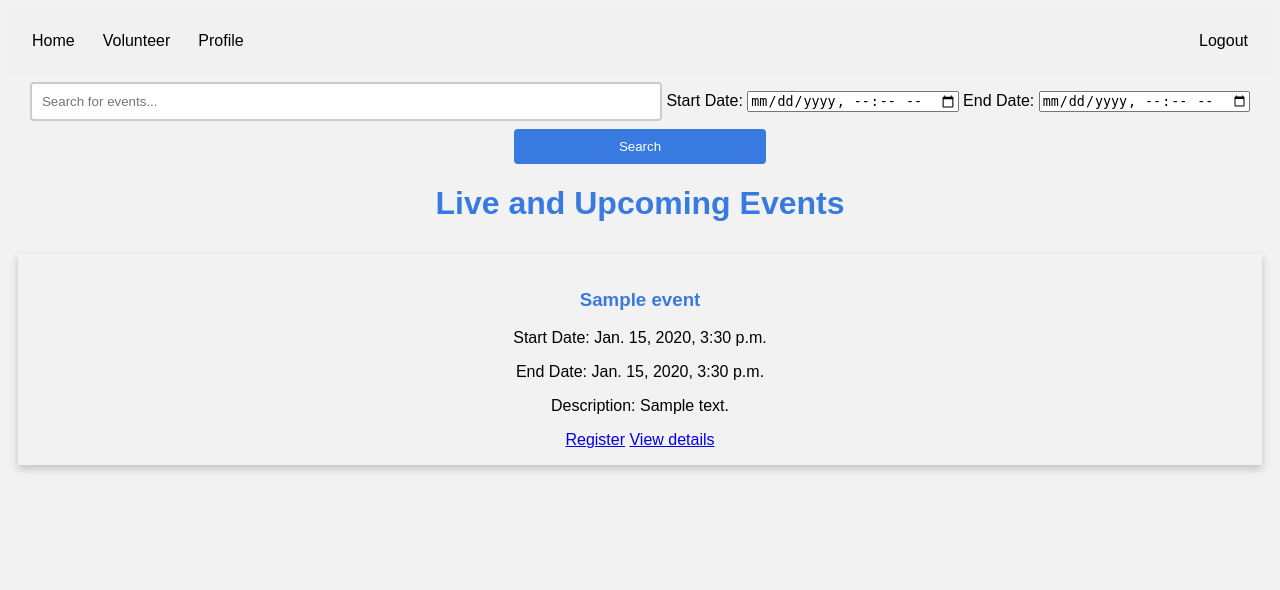
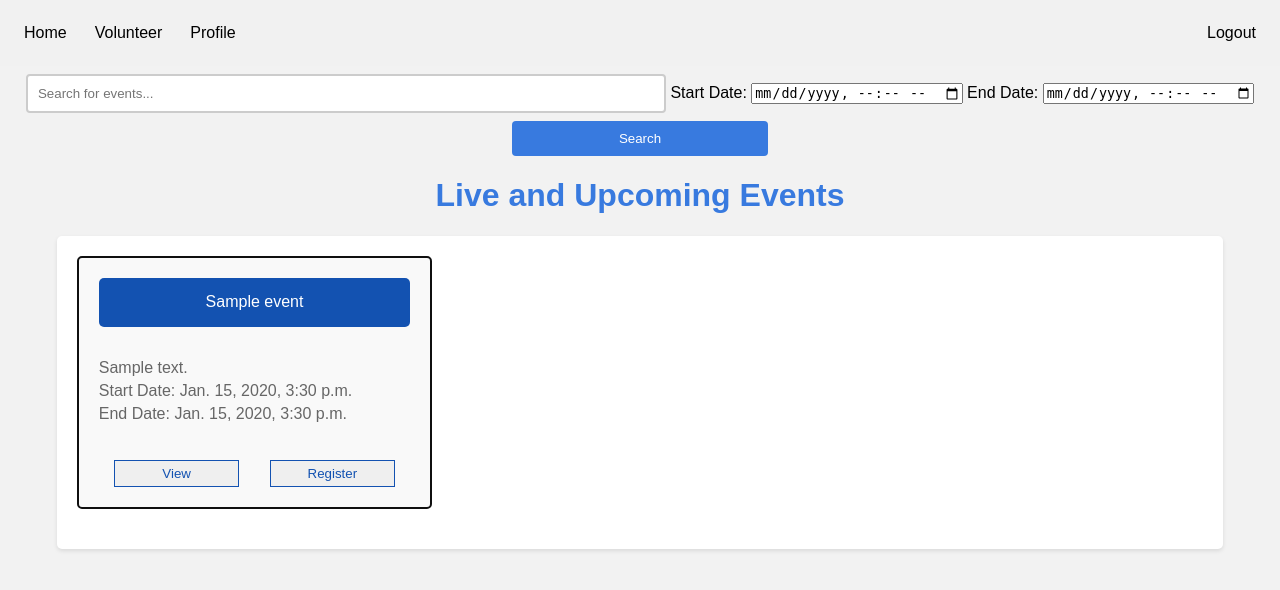
Before and after one commit to TheLapisGoat/CulturalFestManagementSystem, a Django app: page /student/ in a window 1280 px wide. Shown: the top 590 px of the page. Run offline with Django 5.2, Linux system fonts and the light colour scheme; a user stored in the database is signed in; tables that the repository leaves empty hold one stand-in row (values such as "Sample post"); parts of the project's set-up code (start-up, migrations or seed data) failed here and were passed over.

Commit message:
CSS changes

```diff
--- a/src/webapp/templates/organizer/organizer_home.html
+++ b/src/webapp/templates/organizer/organizer_home.html
@@ -167,6 +167,8 @@
                         <div class="event-card">
                             <div class="event-name">{{ event.name }}</div>
                             <p>{{ event.description }}</p>
+                            <p>Start Date: {{ event.start_date }}</p>
+                            <p>End Date: {{ event.end_date }}</p>
                             <div class="btn"><a href="{% url 'organizer-event' event.pk %}" style="margin:auto;"><button class="viewbutton">View</button></a></div>
                         </div>
                     {% endfor %}
--- a/src/webapp/templates/student/student_home.html
+++ b/src/webapp/templates/student/student_home.html
@@ -10,6 +10,7 @@
         body {
             background-color: #f2f2f2;
             font-family: Arial, sans-serif;
+            margin:0;
         }
 
         h1, h3 {
@@ -36,7 +37,7 @@
             color: #387adf;
         }
 
-        .row {
+        /* .row {
             display: flex;
         }
 
@@ -49,7 +50,7 @@
             box-shadow: 0 4px 8px 0 rgba(0, 0, 0, 0.2);
             padding: 16px;
             text-align: center;
-        }
+        } */
 
         .search-container {
             text-align: center;
@@ -84,6 +85,75 @@
         .submit-button:hover {
             background-color: #1f5f8b;
         }
+        .container {
+            max-width: 88%;
+            margin: 20px auto;
+            padding: 20px;
+            background-color: #fff;
+            border-radius: 5px;
+            box-shadow: 0 2px 4px rgba(0, 0, 0, 0.1);
+        }
+        .events-container {
+            display: flex;
+            flex-wrap: wrap;
+            justify-content: space-between;
+        }
+        .event-card {
+            width: calc(33.33% - 20px); /* For PC view, display 3 cards in a row */
+            margin-bottom: 20px;
+            background-color: #f9f9f9;
+            border: 2px solid #0f0f0f;
+            border-radius: 5px;
+         padding: 20px;
+            box-sizing: border-box;
+
+        }
+        @media (max-width: 768px) {
+            .event-card {
+                width: calc(100% - 20px); /* For mobile view, display 1 card in a row */
+            }
+        }
+        .event-card h2 {
+            margin-top: 0;
+            color: #333;
+        }
+        .event-card p {
+            margin: 5px 0;
+            color: #666;
+        }
+        .event-name{
+            width: 90%;
+        text-align: center;
+        background-color: #1352b1;
+
+        color: white;
+        margin: auto;
+        margin-bottom: 2rem;
+        padding: 5%;
+        border-radius: 5px;
+        }
+        .buttons{
+            display:flex;
+            flex-wrap: wrap;
+        }
+        .btn{
+            width: 40%;
+            margin: auto;
+            margin-top: 2rem;
+        }
+        .viewbutton{
+            width: 100%;
+
+            padding: 5px;
+            color: #1352b1;
+            margin: auto;
+            border:1px solid #1352b1;
+        }
+        .viewbutton:hover{
+            background-color: #1352b1;
+            color:white;
+            cursor:pointer;
+        }
     </style>
 </head>
 
@@ -109,7 +179,7 @@
 
 <!-- home page with "live" events -->
 <h1>Live and Upcoming Events</h1>
-{% if events|length == 0 %}
+<!-- {% if events|length == 0 %}
     <h3>No events available</h3>
 {% endif %}
 {% for event in events %}
@@ -122,7 +192,7 @@
             <p>Start Date: {{ event.start_date }}</p>
             <p>End Date: {{ event.end_date }}</p>
             <p>Description: {{ event.description }}</p>
-            <!-- todo: update href -->
+            todo: update href
             <a href="#">Register</a>
             <a href="/student/view_result/{{ event.pk }}">View details</a>
         </div>
@@ -130,7 +200,27 @@
     {% if forloop.last or forloop.counter|divisibleby:3 %}
         </div>
     {% endif %}
-{% endfor %}
+{% endfor %} -->
+<div class="container">
+    <div class="events-container">
+        {% if events %}
+            {% for event in events %}
+                <div class="event-card">
+                    <div class="event-name">{{ event.name }}</div>
+                    <p>{{ event.description }}</p>
+                    <p>Start Date: {{ event.start_date }}</p>
+                    <p>End Date: {{ event.end_date }}</p>
+                    <div class="buttons">
+                    <div class="btn"><a href="/student/view_result/{{ event.pk }}" style="margin:auto;"><button class="viewbutton">View</button></a></div>
+                    <div class="btn"><a href="#" style="margin:auto;"><button class="viewbutton">Register</button></a></div>
+                    </div>
+                </div>
+            {% endfor %}
+        {% else %}
+            <p>No events available at the moment.</p>
+        {% endif %}
+    </div>
 
+</div>
 </body>
 </html>
```
Also changed, not shown: src/webapp/templates/participant/home.html (+91 -3 lines), src/webapp/templates/student/student_profile.html (+4 -9 lines).
